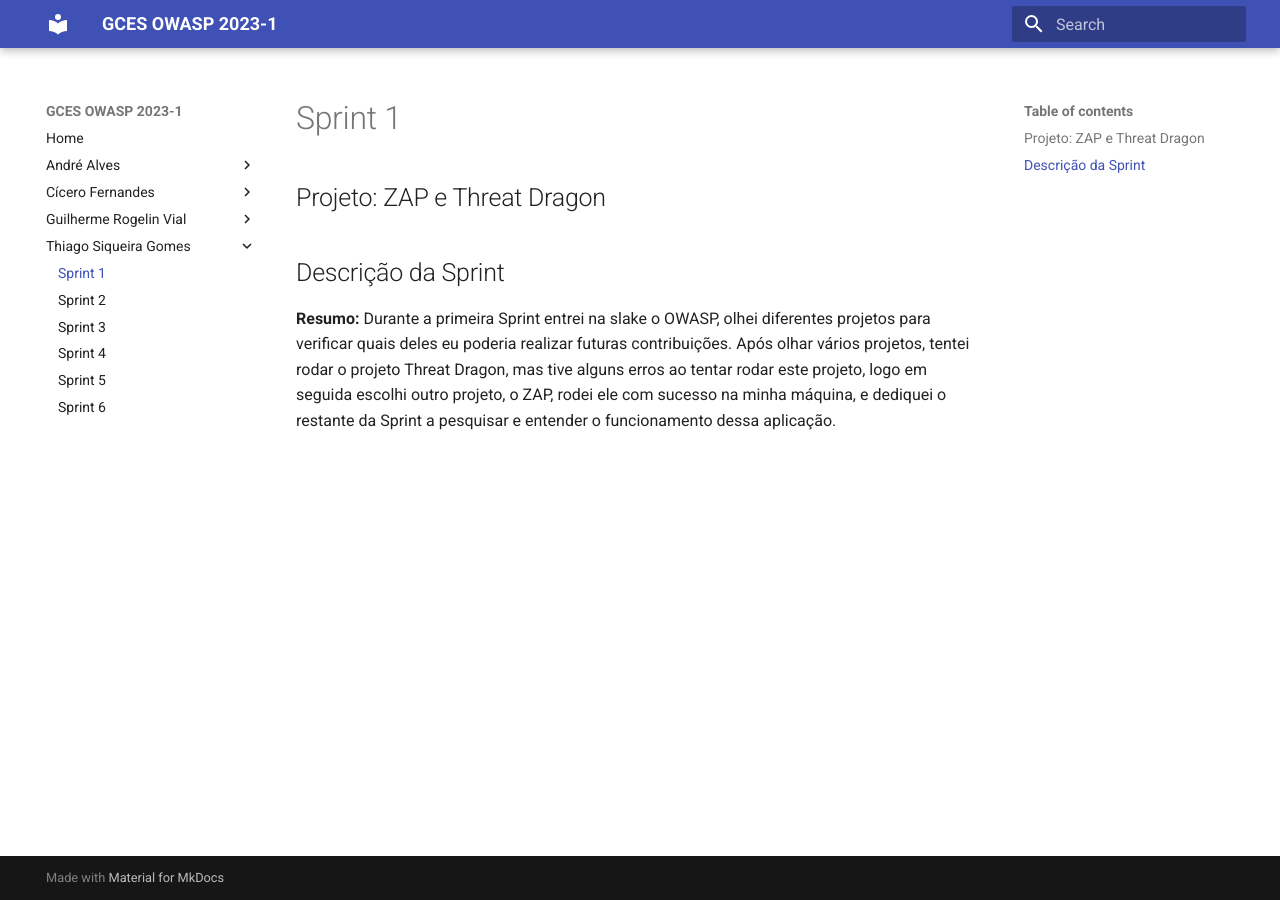
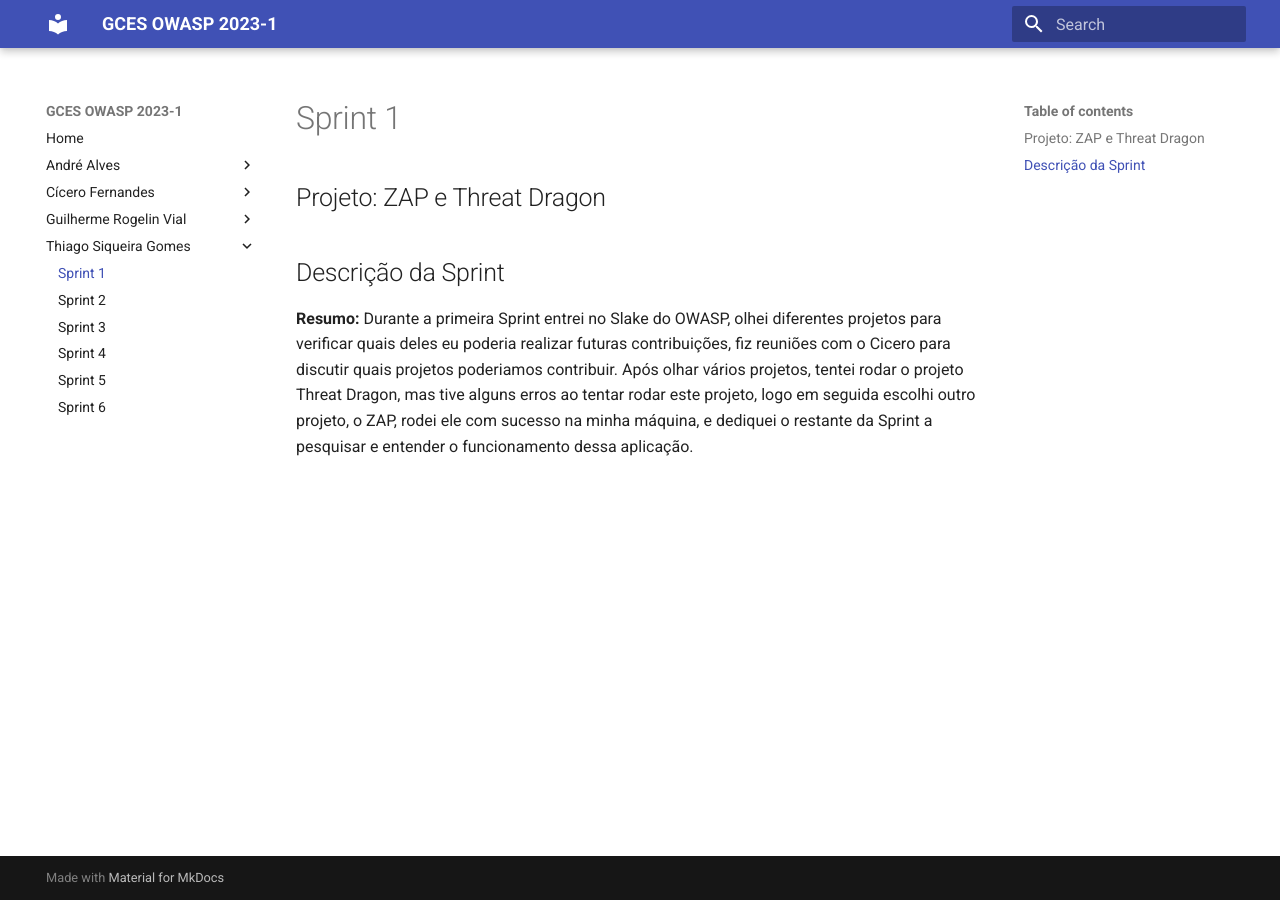
Before and after one commit to GCES-OWASP-2023-1/docs, an MkDocs documentation site: the page built from docs/thiago/sprint1.md, in a window 1280 px wide. Built offline with MkDocs 1.6.1 and Material for MkDocs 9.7.7, drawn with Linux system fonts in a browser that asks for light colours.

Commit message:
Corrigi texto da primeira sprint

```diff
--- a/docs/thiago/sprint1.md
+++ b/docs/thiago/sprint1.md
@@ -2,4 +2,4 @@
 
 ## Descrição da Sprint
 
-**Resumo:** Durante a primeira Sprint entrei na slake o OWASP, olhei diferentes projetos para verificar quais deles eu poderia realizar futuras contribuições. Após olhar vários projetos, tentei rodar o projeto Threat Dragon,  mas tive alguns erros ao tentar rodar este projeto, logo em seguida escolhi outro projeto, o ZAP, rodei ele com sucesso na minha máquina, e dediquei o restante da Sprint a pesquisar e entender o funcionamento dessa aplicação.
+**Resumo:** Durante a primeira Sprint entrei no Slake do OWASP, olhei diferentes projetos para verificar quais deles eu poderia realizar futuras contribuições, fiz reuniões com o Cicero para discutir quais projetos poderiamos contribuir. Após olhar vários projetos, tentei rodar o projeto Threat Dragon,  mas tive alguns erros ao tentar rodar este projeto, logo em seguida escolhi outro projeto, o ZAP, rodei ele com sucesso na minha máquina, e dediquei o restante da Sprint a pesquisar e entender o funcionamento dessa aplicação.
```
